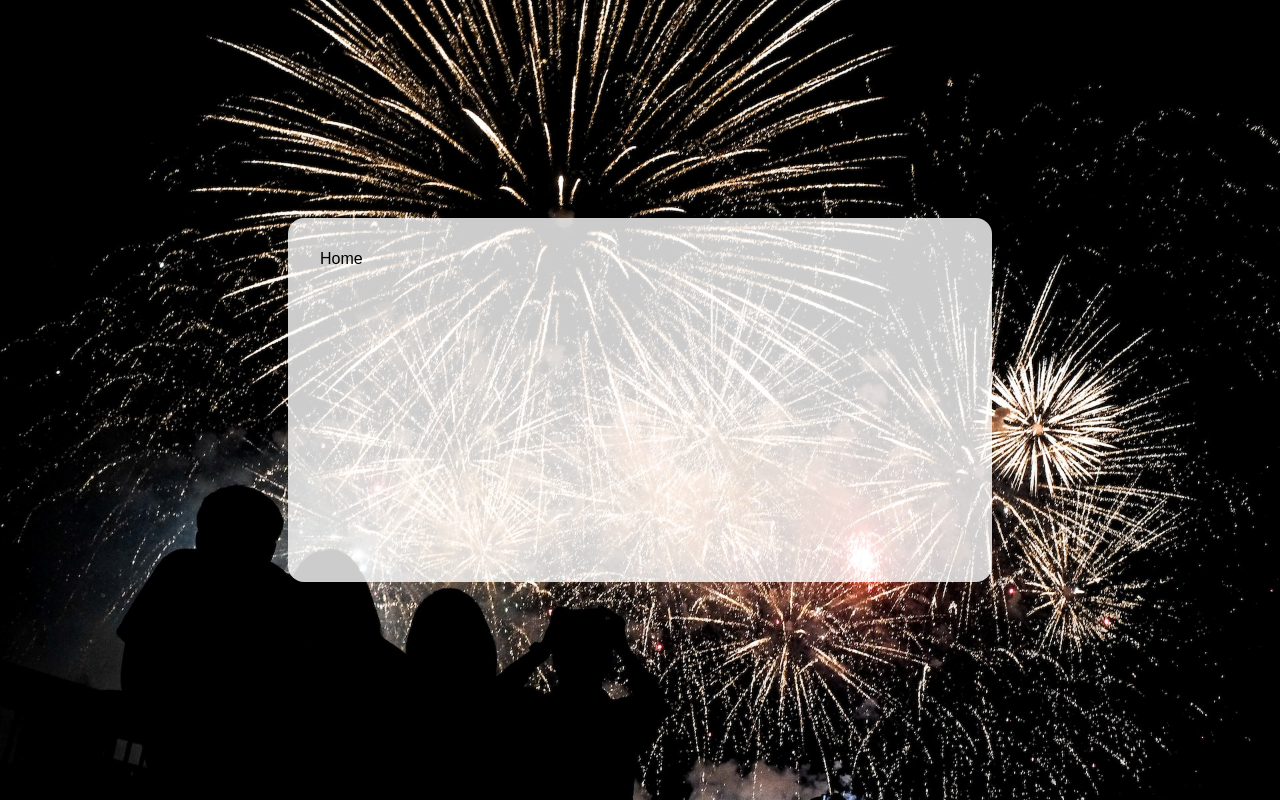
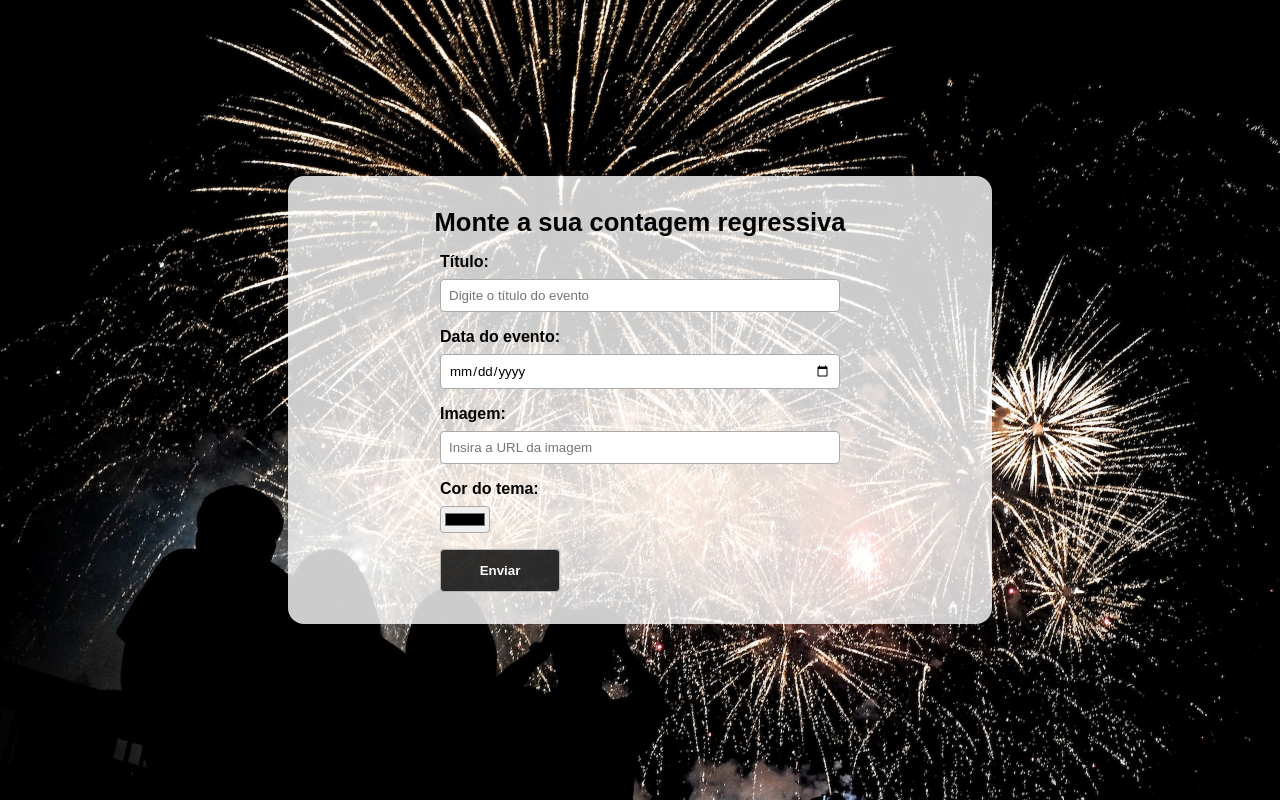
Before and after one commit to Spinelli666/contador-regressivo, a React (Vite) app in the folder countdown/: page / in a window 1280 px wide. Built offline with nearby package versions, Linux system fonts and the light colour scheme.

Commit message:
(feat): Criando form da home

```diff
--- /dev/null
+++ b/countdown/src/routes/Home.css
@@ -0,0 +1,49 @@
+.home h2 {
+    text-align: center;
+    font-size: 1.6rem;
+    margin-bottom: 1rem;
+}
+
+.countdown-form {
+    display: flex;
+    flex-direction: column;
+    gap: 1rem;
+    max-width: 400px;
+    margin: 0 auto;
+}
+
+.countdown-form label {
+    display: flex;
+    flex-direction: column;
+    gap: 0.5rem;
+}
+
+.countdown-form span {
+    font-weight: bold;
+}
+
+.countdown-form input {
+    padding: 0.5rem;
+    border-radius: 4px;
+    border: 1px solid #aaa;
+}
+
+.countdown-form input[type="color"] {
+    padding: 2px;
+}
+
+.countdown-form input[type="submit"] {
+ background-color: #000;
+ color: #fff;
+ font-weight: bold;
+ width: 120px;
+ padding: 0.8rem;
+ cursor: pointer;
+ opacity: .8;
+ transition: .4s;
+
+}
+
+.countdown-form input[type="submit"]:hover {
+    opacity: 1;
+}
--- a/countdown/src/routes/Home.jsx
+++ b/countdown/src/routes/Home.jsx
@@ -1,9 +1,28 @@
-import React from 'react'
+import './Home.css'
 
 const Home = () => {
   return (
-    <div>
-      <p>Home</p>
+    <div className='home'>
+        <h2>Monte a sua contagem regressiva</h2>
+        <form className='countdown-form'>
+            <label>
+                <span>Título: </span>
+                <input type="text" name='title' placeholder='Digite o título do evento' />
+            </label>
+            <label>
+                <span>Data do evento: </span>
+                <input type="date" name='date' />
+            </label>
+            <label>
+                <span>Imagem: </span>
+                <input type="text" name='image' placeholder='Insira a URL da imagem' />
+            </label>
+            <label>
+                <span>Cor do tema: </span>
+                <input type="color" name='color' />
+            </label>
+            <input type="submit" value="Enviar" />
+        </form>
     </div>
   )
 }
```
